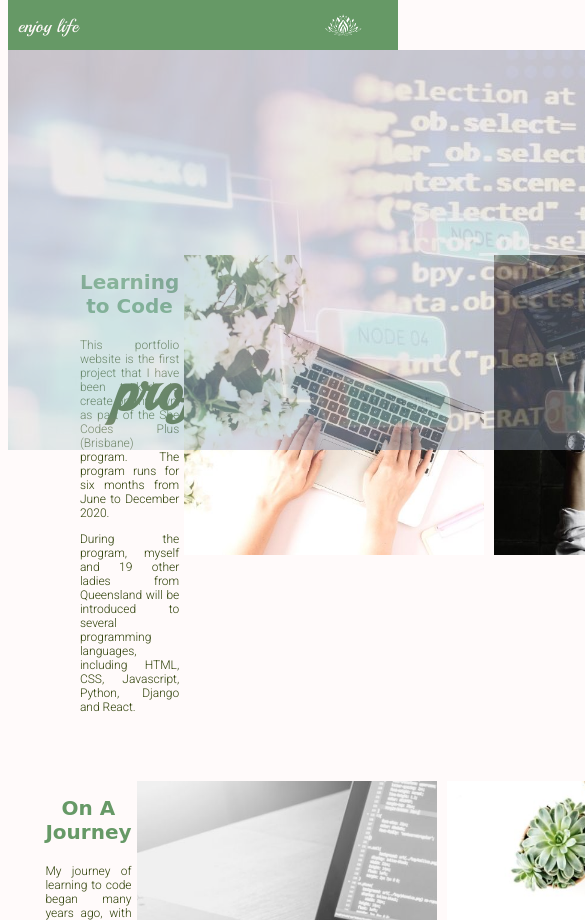
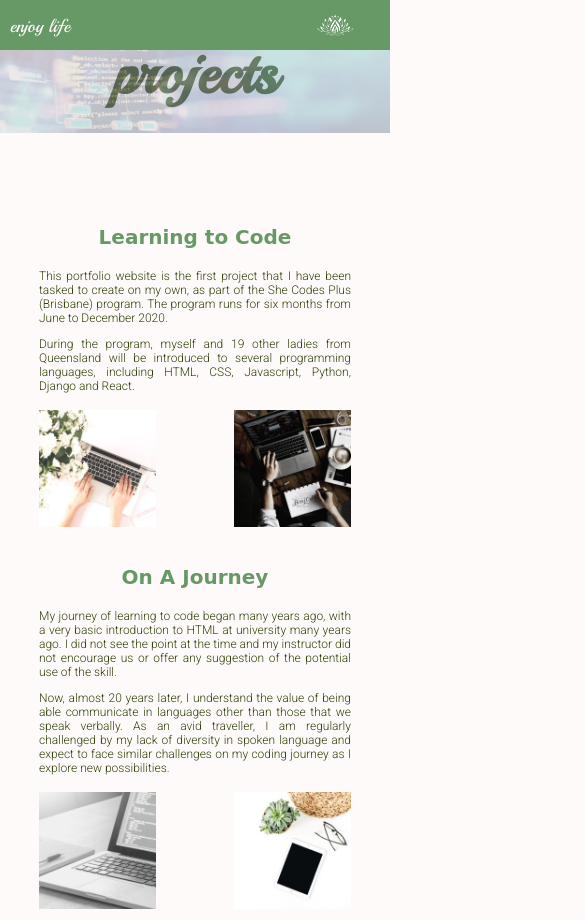
Before and after one commit to Jcat7414/jcat7414.github.io, a plain HTML site: page projects.html in a window 390 px wide. Shown: the top 920 px of the page, 585 px wide, since content can reach past the window. Drawn offline with Linux system fonts and the light colour scheme; a web font is replaced by a local one.

Commit message:
Media query added to Projects Page

```diff
--- a/projects.html
+++ b/projects.html
@@ -32,7 +32,7 @@
                 </div>
                 <!-- Navigation links (hidden by default) -->
                 <div class="header-block" id="page-links">
-                    <a href="index.html">Home</a>
+                    <!-- <a href="index.html">Home</a> -->
                     <a href="projects.html">Projects</a>
                     <a href="about-joy.html">About Joy</a>
                 </div>
@@ -50,7 +50,7 @@
         </header>
 
         <section class="projects">
-            <div id="learning">
+            <div class="learning">
                 <div class="projects-text" id="learning-code">
                     <h3>Learning to Code</h3>
                     <p>This portfolio website is the first project that I have been tasked to create on my own,
@@ -70,6 +70,7 @@
         </section>
 
         <section class="projects">
+            <div class="learning">
                 <div class="projects-text" id="journey">
                     <h3>On A Journey</h3>
                     <p>My journey of learning to code began many years ago, with a very basic
@@ -87,9 +88,11 @@
                 <div class="project-blocks">
                     <a id="react" href="#react"><img class="project-image" id="react-project-image" src="Images/project-images-square/4.jpg"></a>
                 </div>
+            </div>
         </section>
 
         <section class="projects">
+            <div class="learning">
                 <div class="projects-text" id="create">
                     <h3>Create With Technology</h3>
                     <p>Since early 2016, I have been encouraging parents of kids who are interested in learning
@@ -105,6 +108,7 @@
                 </div>
                 <div class="project-blocks">
                     <a id="other-2" href="#other-2"><img class="project-image" id="other-2-project-image" src="Images/project-images-square/6.jpg"></a>
+                </div>
             </div>
         </section>
 
--- a/styles.css
+++ b/styles.css
@@ -3,6 +3,10 @@ html {
   font-family: 'Roboto', sans-serif;
   font-size: medium;
   color: #2e4007;
+}
+
+body {
+  margin: 0px;
 }
 
 header.page-header {
@@ -157,7 +161,7 @@ h1 {
   padding-bottom: 25px;
 }
 
-#learning {
+.learning {
   padding-top: 25px;
   display: flex;
   flex-direction: row;
@@ -420,6 +424,44 @@ h1 {
   padding-top: 25px;
 }
 
+/* Mobile Style for Projects Page */
+.projects-image {
+  max-height: 150px;
+  width: 100%;
+}
+
+.projects {
+  flex-direction: column;
+  padding-top: 5px;
+  padding-bottom: 5px;
+}
+
+.learning {
+  padding-top: 0px;
+  flex-wrap: wrap;
+  justify-content: space-around;
+}
+
+.projects-text {
+  flex-basis: 100%;
+  margin-left: 10%;
+  margin-right: 10%;
+}
+
+.project-image {
+  width: 100%;
+}
+
+.project-blocks {
+  flex-basis: 30%;
+  padding: 5px;
+}
+
+.project-blocks:hover {
+  padding: 3px;
+  border: 2px solid #2e4007;
+}
+
 
 /* Mobile Style for About Joy Page content section */
 .about-joy-image {
```
Lines whose indentation alone changed are shown as unchanged.
